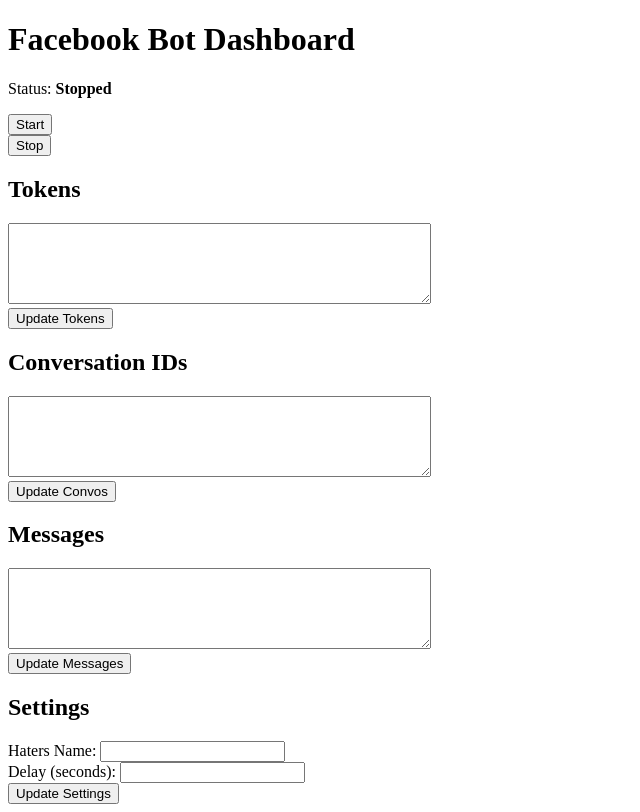
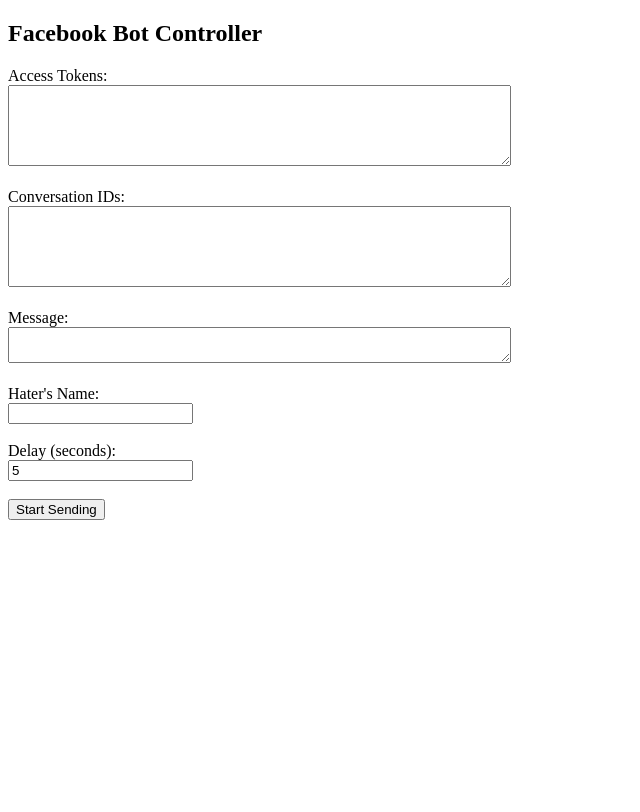
Before and after one commit to H3LLBOii/MAYANKHERE, a Flask app: template templates/dashboard.html in a window 1280 px wide. Shown: the whole page, without its empty margins (0-640 px from the left). After the commit the page ends 520 px from the top, so only its background shows below. Run offline with Flask 3, Linux system fonts and the light colour scheme; the template is opened without the code that fills it, so the values that code supplies are empty.

Commit message:
Add files via upload

```diff
--- a/templates/dashboard.html
+++ b/templates/dashboard.html
@@ -1,39 +1,27 @@
-
 <!DOCTYPE html>
-<html lang="en">
+<html>
 <head>
-    <meta charset="UTF-8">
-    <title>Facebook Bot Dashboard</title>
+    <title>FB Bot Dashboard</title>
 </head>
 <body>
-    <h1>Facebook Bot Dashboard</h1>
-    <p>Status: <strong>{{ 'Running' if running else 'Stopped' }}</strong></p>
-    <form action="/start" method="post"><button type="submit">Start</button></form>
-    <form action="/stop" method="post"><button type="submit">Stop</button></form>
+    <h2>Facebook Bot Controller</h2>
+    <form method="post">
+        <label>Access Tokens:</label><br>
+        <textarea name="tokens" rows="5" cols="60"></textarea><br><br>
 
-    <h2>Tokens</h2>
-    <form action="/update_tokens" method="post">
-        <textarea name="tokens" rows="5" cols="50">{{ tokens }}</textarea><br>
-        <button type="submit">Update Tokens</button>
-    </form>
+        <label>Conversation IDs:</label><br>
+        <textarea name="convos" rows="5" cols="60"></textarea><br><br>
 
-    <h2>Conversation IDs</h2>
-    <form action="/update_convos" method="post">
-        <textarea name="convos" rows="5" cols="50">{{ convos }}</textarea><br>
-        <button type="submit">Update Convos</button>
-    </form>
+        <label>Message:</label><br>
+        <textarea name="message" rows="2" cols="60"></textarea><br><br>
 
-    <h2>Messages</h2>
-    <form action="/update_messages" method="post">
-        <textarea name="messages" rows="5" cols="50">{{ messages }}</textarea><br>
-        <button type="submit">Update Messages</button>
-    </form>
+        <label>Hater's Name:</label><br>
+        <input type="text" name="hater"><br><br>
 
-    <h2>Settings</h2>
-    <form action="/update_settings" method="post">
-        Haters Name: <input type="text" name="haters" value="{{ settings.haters }}"><br>
-        Delay (seconds): <input type="text" name="speed" value="{{ settings.speed }}"><br>
-        <button type="submit">Update Settings</button>
+        <label>Delay (seconds):</label><br>
+        <input type="number" name="speed" value="5"><br><br>
+
+        <input type="submit" value="Start Sending">
     </form>
 </body>
 </html>
```
